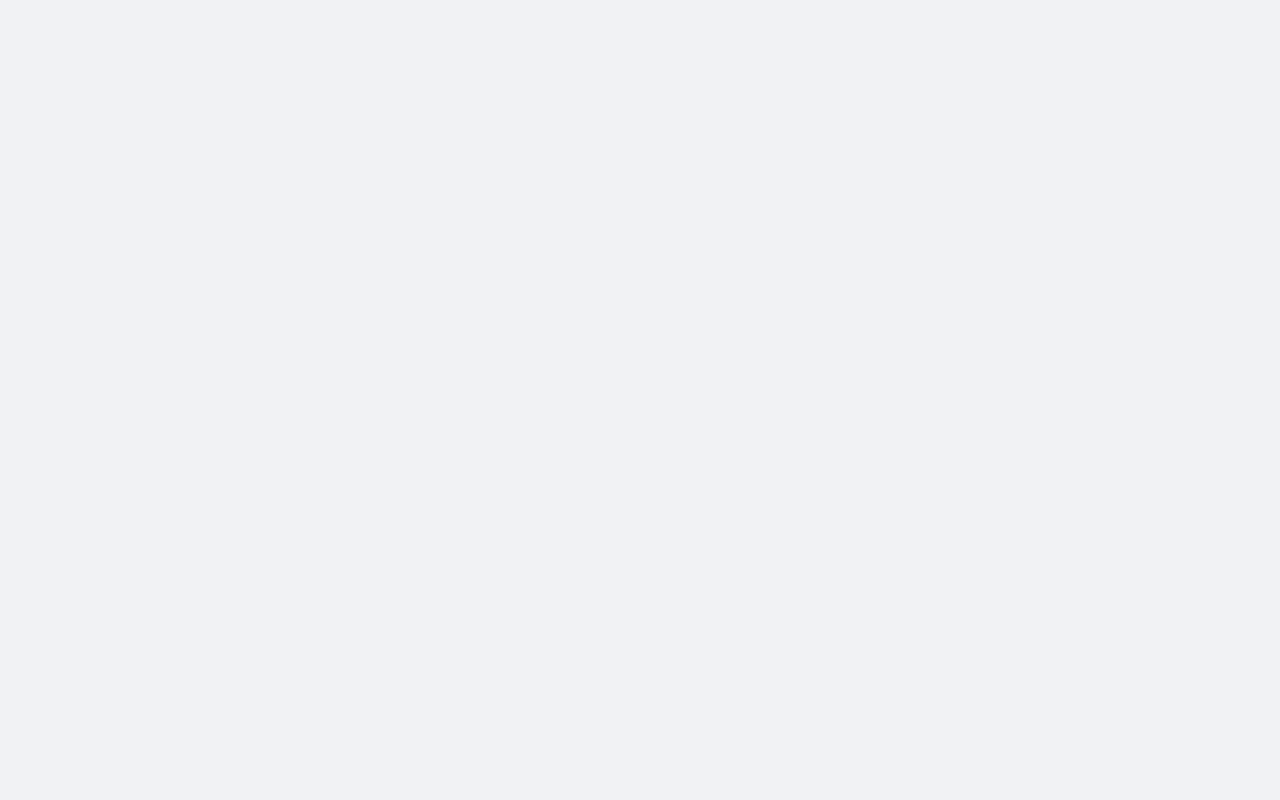
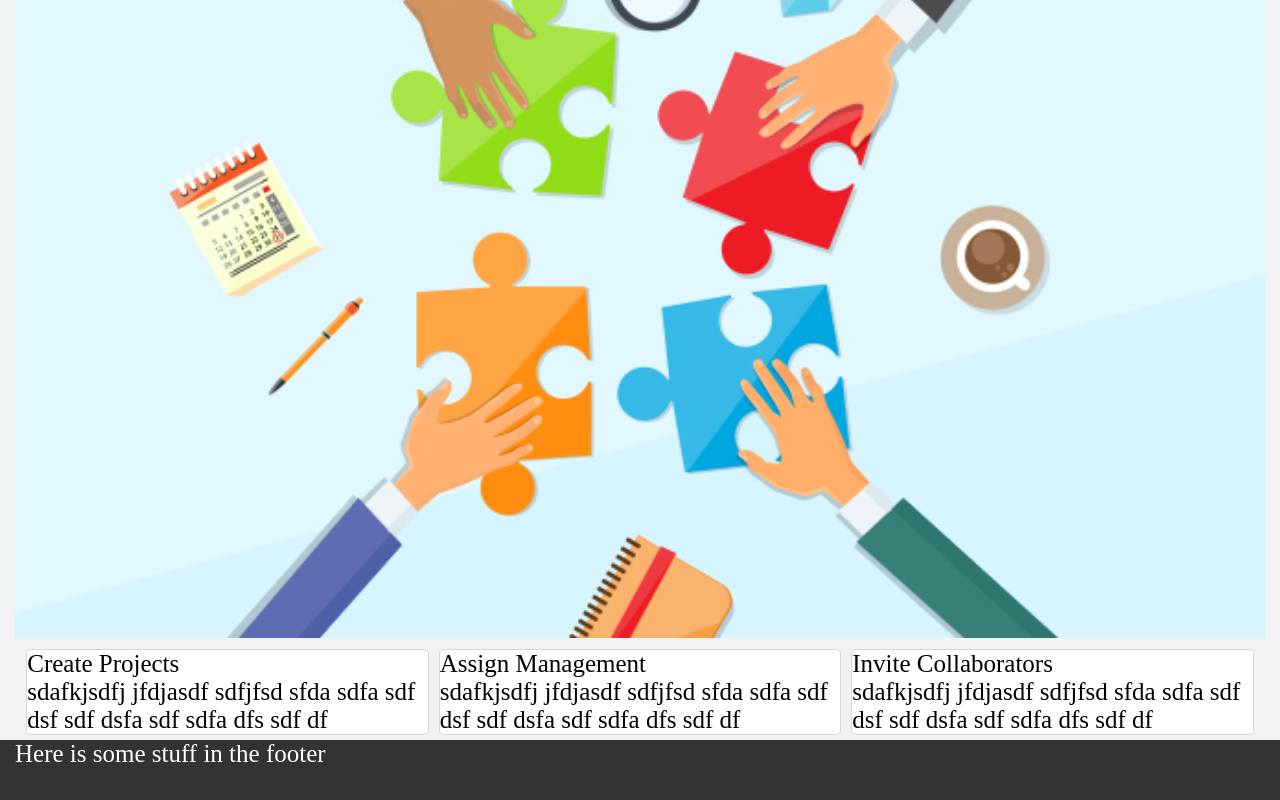
Before and after one commit to treilly6/bugtracker, a React (Create React App) app: page / in a window 1280 px wide. Shown: the part 192-992 px from the top of the page. Before the commit the page ends 800 px from the top, so only its background shows below. Built offline with nearby package versions, Linux system fonts and the light colour scheme; no server answers.

Commit message:
added footer and landing page styling

```diff
--- a/src/App.css
+++ b/src/App.css
@@ -88,8 +88,28 @@ body {
     padding : 5px;
 }
 
+.errorMsg {
+    background-color : #ffcccc;
+    border : 1px solid #ff3333;
+    color : #ff3333;
+}
+
+.successMsg {
+    background-color : #d6f5d6;
+    border : 1px solid #33cc33;
+    color : #33cc33;
+}
+
+.homeCard {
+    width : 100%;
+}
+
 @media (min-width: 768px) {
     .projectItemCont {
         width : 50%;
     }
+
+    .homeCard {
+        width : 33%;
+    }
 }
--- a/src/App.js
+++ b/src/App.js
@@ -5,6 +5,7 @@ import { ProtectedRoute } from './ProtectedRoute';
 
 // Components
 import Header from './components/layout/Header';
+import Footer from './components/layout/Footer';
 import LandingPage from './components/pages/LandingPage';
 import About from './components/pages/About';
 import Home from './components/Home/Home';
@@ -44,7 +45,7 @@ class App extends React.Component {
                         <ProtectedRoute path="/mail" exact component={MailBox} />
                         <Route path="/about" component = {About} />
                     </div>
-
+                    <Footer />
                 </div>
             </Router>
         );
--- a/src/components/Home/Projects/Comments/CommentItem.js
+++ b/src/components/Home/Projects/Comments/CommentItem.js
@@ -14,12 +14,12 @@ class CommentItem extends React.Component {
         var completedRequest = null;
         if(this.props.comment.completedRequest && this.props.comment.completedRequest.request) {
             if(this.props.comment.completedRequest.approved) {
-                completedRequest = <div>Close Request - <span className="statusSpan">Approved</span></div>;
+                completedRequest = <div>Close Request - <span className="statusSpan successMsg">Approved</span></div>;
             // checking for a string of true here b/c the Ticket model uses null as the deafault for rejected field on comments
             } else if(this.props.comment.completedRequest.rejected === "true") {
-                completedRequest = <div>Close Request - <span className="statusSpan">Rejected</span></div>;
+                completedRequest = <div>Close Request - <span className="statusSpan errorMsg">Rejected</span></div>;
             } else {
-                completedRequest = <div>Close Request - <span className="statusSpan">Pending Approval</span></div>;
+                completedRequest = <div>Close Request - <span className="statusSpan successMsg">Pending Approval</span></div>;
             }
         }
 
--- a/src/components/Home/Projects/Tickets/TicketItem.js
+++ b/src/components/Home/Projects/Tickets/TicketItem.js
@@ -82,6 +82,13 @@ class TicketItem extends React.Component {
             console.log("END OF THE PROPS IN RENDERING TICKERT");
             const title = this.props.title;
             const description = "TESTING THE DESCRIPTION AREA";
+            var addComments;
+            if(!this.state.ticketItem.closed) {
+                addComments =
+                <div>
+                    <AddComment addComment = {this.addComment}></AddComment>
+                </div>;
+            }
             return (
                 <div style={mainCont}>
                     <div className="itemBorder">
@@ -92,9 +99,7 @@ class TicketItem extends React.Component {
                     <div>
                         <Comments comments={this.state.ticketItem.comments}></Comments>
                     </div>
-                    <div>
-                        <AddComment addComment = {this.addComment}></AddComment>
-                    </div>
+                    {addComments}
                 </div>
             )
         } else {
--- /dev/null
+++ b/src/components/layout/Footer.js
@@ -0,0 +1,28 @@
+import React from 'react';
+import { Link } from 'react-router-dom';
+
+class Footer extends React.Component {
+
+    state = {}
+
+    render() {
+        return(
+            <footer style = {footerStyle}>
+                <div>Here is some stuff in the footer</div>
+            </footer>
+        )
+    }
+}
+
+const footerStyle = {
+    backgroundColor : "#333",
+    color : "#fff",
+    padding : "0px 15px",
+    height : "75px",
+    textAlign : "center",
+    display : "flex",
+    justifyContent : "space-between",
+}
+
+
+export default Footer;
--- a/src/components/pages/LandingPage.js
+++ b/src/components/pages/LandingPage.js
@@ -1,13 +1,32 @@
 import React from 'react';
+import stockPhoto from '../../images/collaboration.png';
+import '../../App.css';
 
 function LandingPage() {
     return (
         <div>
-            <h1>Landing Page</h1>
             <div>
-                <div>Project Management app here man</div>
-                <div>Signup to manage projects and do stuff cool man</div>
-                <div>Invite others to your project and do stuff really cool nice nice nice stuff yah man see ya later</div>
+                <img src={stockPhoto} alt="lp-Photo" style={{width : "100%"}} />
+            </div>
+            <div className="flexWrapCont" style={{justifyContent:"center"}}>
+                <div className="homeCard">
+                    <div className="itemBorder" style={{margin : "5px"}}>
+                        <div>Create Projects</div>
+                        <div>sdafkjsdfj jfdjasdf sdfjfsd sfda sdfa sdf dsf sdf dsfa sdf sdfa dfs sdf df</div>
+                    </div>
+                </div>
+                <div className="homeCard">
+                    <div className="itemBorder" style={{margin : "5px"}}>
+                        <div>Assign Management</div>
+                        <div>sdafkjsdfj jfdjasdf sdfjfsd sfda sdfa sdf dsf sdf dsfa sdf sdfa dfs sdf df</div>
+                    </div>
+                </div>
+                <div className="homeCard">
+                    <div className="itemBorder" style={{margin : "5px"}}>
+                        <div>Invite Collaborators</div>
+                        <div>sdafkjsdfj jfdjasdf sdfjfsd sfda sdfa sdf dsf sdf dsfa sdf sdfa dfs sdf df</div>
+                    </div>
+                </div>
             </div>
         </div>
     )
```
Also changed, not shown: src/images/collaboration.png (added).
